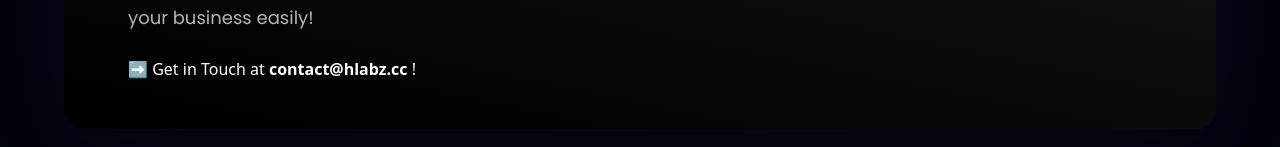
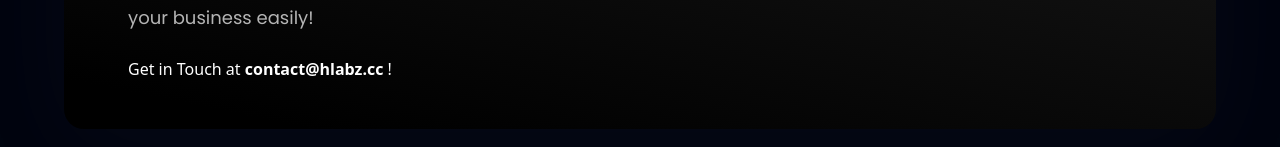
Before and after one commit to HLABZcc/HLABZ.cc, a React (Vite) app: page / in a window 1280 px wide. Shown: the part 3327-3474 px from the top of the page. Built offline with nearby package versions, Linux system fonts and the light colour scheme.

Commit message:
Update CTA.jsx

```diff
--- a/src/components/CTA.jsx
+++ b/src/components/CTA.jsx
@@ -9,11 +9,11 @@ const CTA = () => (
         Whether you manage a blog, an e-commerce website or an online software, this Expert SEO Audit will allow you to plan and manage the growth of your business easily!
       </p>
       <br />
-      <span className="text-white">➡️   <a href="mailto:contact@hlabz.cc">Get in Touch at <strong>contact@hlabz.cc</strong> !</a></span>
+      <span className="text-white"><a href="mailto:contact@hlabz.cc">Get in Touch at <strong>contact@hlabz.cc</strong> !</a></span>
     </div>
 
     <div className={`${styles.flexCenter} sm:ml-10 ml-0 sm:mt-0 mt-10`}>
-      <a itemprop='url' href='https://www.fiverr.com/hlabzconsult' rel="follow" target="_blank"><Button /></a>
+      <a itemprop='url' href='https://buy.stripe.com/8wMeVM9k90Fv0ZaeUV' rel="follow" target="_blank"><Button /></a>
     </div>
     <br />
   </section>
```
